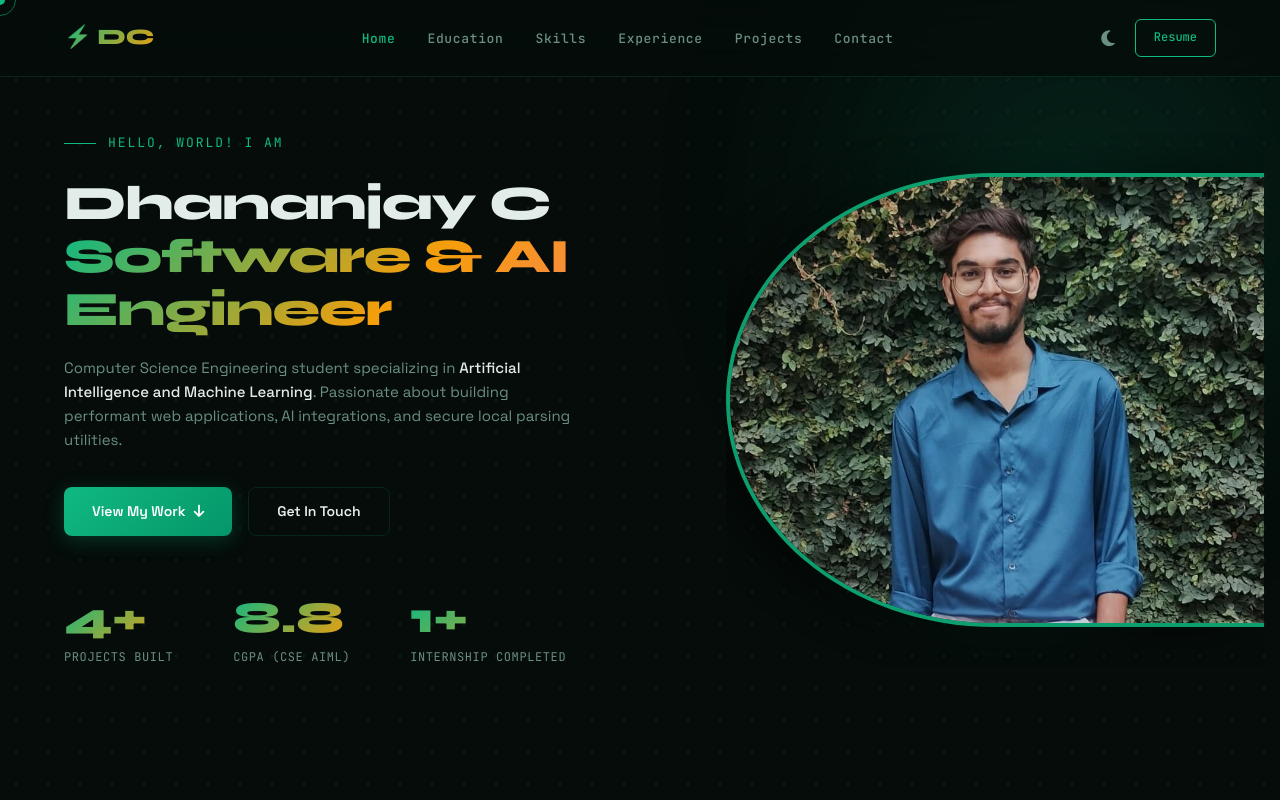
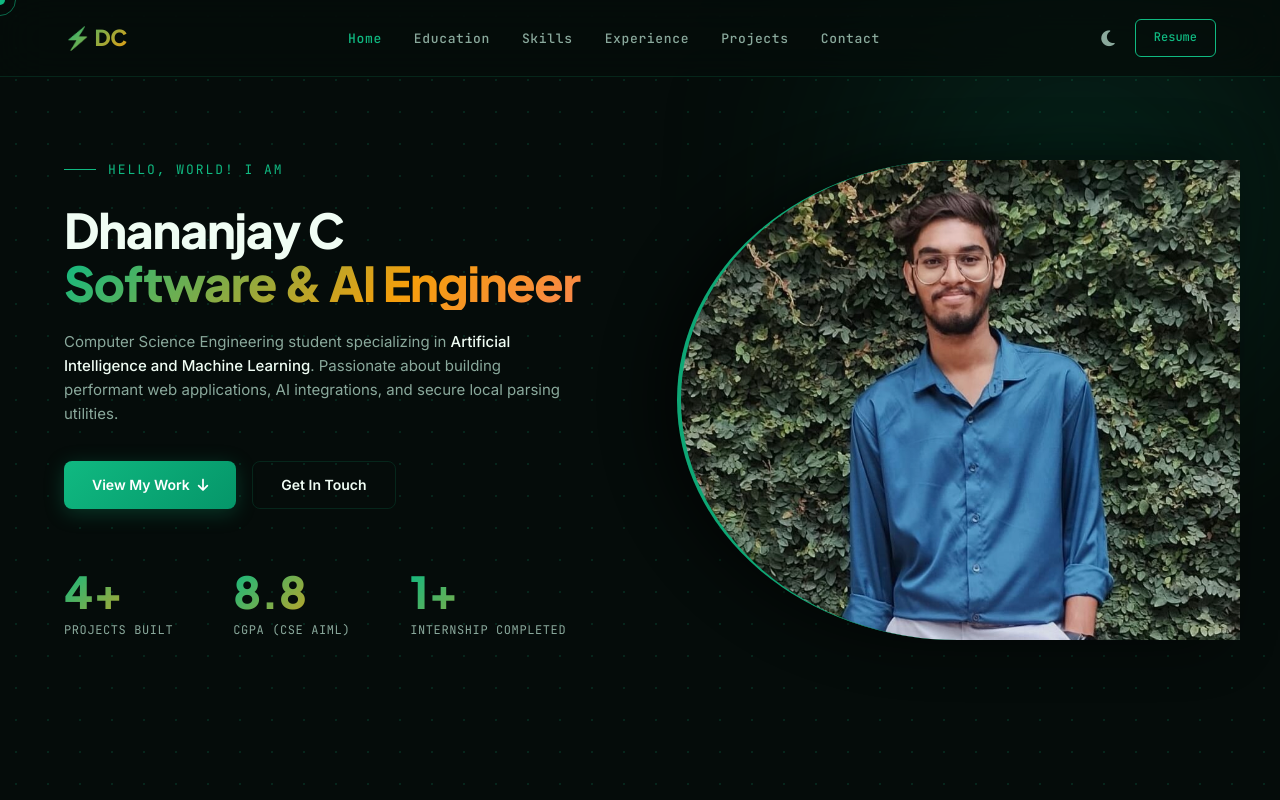
Before and after one commit to dhananjayshekar12345-del/FrontEnd-Project, a plain HTML site: page portfolio.html in a window 1280 px wide. Shown: the top 800 px of the page. Drawn offline with Linux system fonts and the light colour scheme.

Commit message:
Update fonts to Inter, increase readability, and style profile photo as full-height background half-circle

```diff
--- a/portfolio-styles.css
+++ b/portfolio-styles.css
@@ -1,4 +1,4 @@
-@import url('https://fonts.googleapis.com/css2?family=JetBrains+Mono:wght@400;500&family=Space+Grotesk:wght@400;500;600&family=Syne:wght@700;800&display=swap');
+@import url('https://fonts.googleapis.com/css2?family=Inter:wght@400;500;600;700&family=Plus+Jakarta+Sans:wght@500;600;700;800&family=JetBrains+Mono:wght@400;500&display=swap');
 
 :root {
   --bg: #050c0a;
@@ -9,12 +9,12 @@
   --accent-glow: rgba(16, 185, 129, 0.35);
   --accent2: #f59e0b;
   --accent3: #fb7185;
-  --text: #e2ede9;
-  --muted: #6b8f81;
+  --text: #f0fdf4; /* Slightly brighter for higher contrast */
+  --muted: #8aa99c; /* Brighter muted text for clearer visibility */
   --border: rgba(16, 185, 129, 0.15);
   --border-hover: rgba(16, 185, 129, 0.35);
-  --font-sans: 'Space Grotesk', sans-serif;
-  --font-display: 'Syne', sans-serif;
+  --font-sans: 'Inter', sans-serif;
+  --font-display: 'Plus Jakarta Sans', sans-serif;
   --font-mono: 'JetBrains Mono', monospace;
   --glow: rgba(16, 185, 129, 0.12);
 }
@@ -383,48 +383,30 @@ body.light-theme nav {
 .hero-image-wrapper {
   position: absolute;
   top: 0;
-  right: -24px;
+  right: 0;
   bottom: 0;
-  width: 42vw;
+  width: 44vw;
   height: 100%;
-  display: flex;
-  justify-content: flex-end;
-  align-items: center;
+  background-image: url('profile.jpg');
+  background-size: cover;
+  background-position: center top;
+  border-radius: 50% 0 0 50%;
+  border-left: 4px solid var(--accent);
+  box-shadow: -20px 0 60px rgba(0, 0, 0, 0.65);
   z-index: 1;
-  overflow: hidden;
-  pointer-events: none;
+  opacity: 0.9;
+  transition: transform 0.4s cubic-bezier(0.165, 0.84, 0.44, 1), border-color 0.3s, opacity 0.3s;
+}
+.hero-image-wrapper:hover {
+  transform: translateX(-5px);
+  border-color: var(--accent2);
+  opacity: 1;
+}
+.hero-profile-img {
+  display: none; /* Hidden on desktop since image is a background */
 }
 .hero-image-glow {
-  position: absolute;
-  width: 500px;
-  height: 500px;
-  border-radius: 50%;
-  background: radial-gradient(circle, var(--accent-glow) 0%, transparent 70%);
-  z-index: 0;
-  filter: blur(40px);
-  pointer-events: none;
-}
-.hero-profile-img {
-  width: 100%;
-  height: 85%;
-  object-fit: cover;
-  object-position: center top;
-  border-radius: 50% 0 0 50%;
-  border-left: 4px solid var(--accent);
-  border-top: 4px solid var(--accent);
-  border-bottom: 4px solid var(--accent);
-  box-shadow: -20px 0 50px rgba(0, 0, 0, 0.55);
-  position: relative;
-  z-index: 1;
-  opacity: 0.85;
-  pointer-events: auto;
-  transition: transform 0.4s cubic-bezier(0.165, 0.84, 0.44, 1), border-color 0.3s, opacity 0.3s, box-shadow 0.3s;
-}
-.hero-profile-img:hover {
-  transform: scale(1.01) translateX(-5px);
-  border-color: var(--accent2);
-  opacity: 1;
-  box-shadow: -25px 0 60px rgba(16, 185, 129, 0.25);
+  display: none;
 }
 
 /* ── COMMON SECTION STYLE ── */
@@ -978,17 +960,16 @@ footer {
   .hero-image-wrapper {
     position: relative;
     right: 0;
-    width: 280px;
-    height: 280px;
+    width: 260px;
+    height: 260px;
     margin: 0 auto 20px;
-    order: -1;
-  }
-  .hero-profile-img {
-    width: 280px;
-    height: 280px;
     border-radius: 50%;
     border: 3px solid var(--accent);
     box-shadow: 0 10px 30px rgba(0, 0, 0, 0.4);
+    background-size: cover;
+    background-position: center top;
+    order: -1;
+    height: 260px;
   }
   .hero-eyebrow {
     justify-content: center;
```
